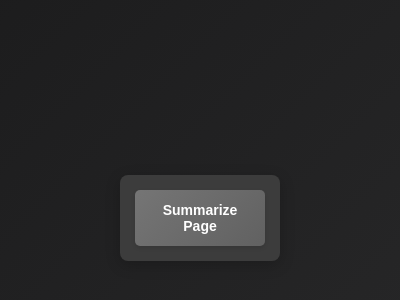
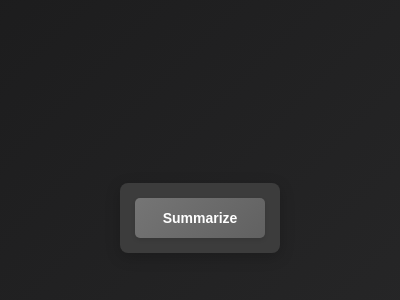
Before and after one commit to pbeheyt/AI-Content-Assistant, a browser extension: page popup.html in a window 400 px wide. Shown: the part 204-504 px from the top of the page. Drawn offline with Linux system fonts and the light colour scheme.

Commit message:
update popup button

```diff
--- a/popup.html
+++ b/popup.html
@@ -52,7 +52,7 @@
 </head>
 <body>
   <div class="container">
-    <button type="button" id="summarizeBtn">Summarize<br>Page</button>
+    <button type="button" id="summarizeBtn">Summarize</button>
   </div>
   <script src="popup.js"></script>
 </body>
```
